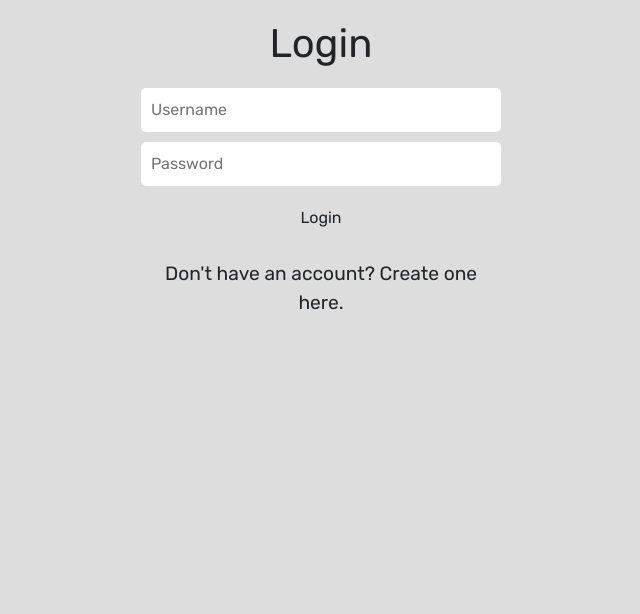
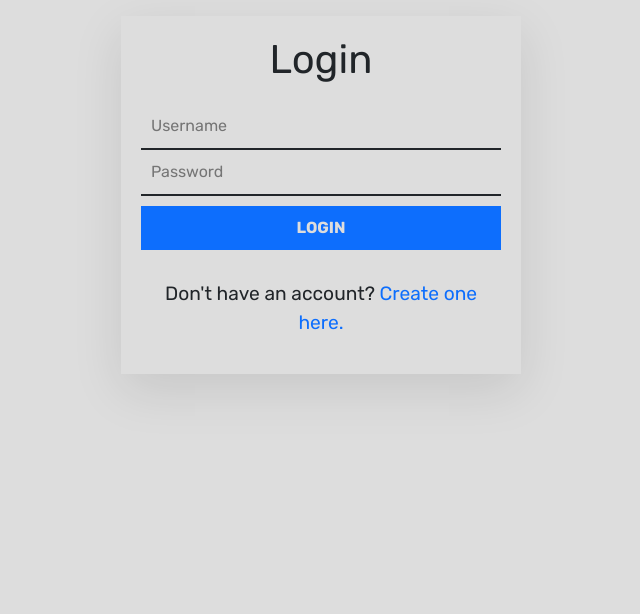
Before and after one commit to DomBDev/pineelite.com, a Flask app: page /login in a window 1280 px wide. Shown: the part 89-703 px from the top of the page, without its empty margins (319-959 px from the left). Run offline with Flask 3, Linux system fonts and the light colour scheme; parts of the project's set-up code (start-up, migrations or seed data) failed here and were passed over.

Commit message:
Add login success flash message and redirect to index page

```diff
--- a/site/main.py
+++ b/site/main.py
@@ -121,6 +121,9 @@ def contact():
 
 @app.route('/login', methods=['GET', 'POST'])
 def login():
+    if current_user.is_active:
+        flash('Logged in successfully.', 'success')
+        return redirect(url_for('index'))
     if request.method == 'POST':
         user = User.query.filter_by(username=request.form['username']).first()
         if user and check_password_hash(user.password_hash, request.form['password']):
--- a/site/static/styles/login.css
+++ b/site/static/styles/login.css
@@ -11,9 +11,11 @@ footer {
 .login-section {
     width: 100%;
     max-width: 400px;
-    margin: 0 auto;
+    margin: 1em auto;
     padding: 20px;
     text-align: center;
+    background-color: var(--bs-light);
+    box-shadow: 0 1rem 3rem rgba(0,0,0, .1);
 }
 
 .login-section h1 {
@@ -28,24 +30,41 @@ footer {
 
 .login-section form input[type="text"],
 .login-section form input[type="password"] {
+    border: none;
+    width: 100%;
+    margin: 0;
     padding: 10px;
-    margin-bottom: 10px;
-    border: none;
-    border-radius: 5px;
+    border-radius: 0;
+    color: var(--bs-dark);
+    background-color: var(--bs-light);
+    background: transparent;
+    transition: border-bottom-color 0.3s ease;
+    border-bottom: 2px solid var(--bs-dark);
+}
+
+.login-section form input[type="text"]:focus,
+.login-section form input[type="password"]:focus {
+    border-bottom-color: var(--bs-primary);
+    outline: none;
 }
 
 .login-section form input[type="submit"] {
-    padding: 10px;
+    background-color: var(--bs-primary);
     border: none;
-    border-radius: 5px;
-    background-color: var(--light-fg);
-    color: var(--base-bg);
+    color: var(--bs-light);
+    padding: 10px 20px;
+    margin: 10px 0;
+    transition: all var(--transition-speed) ease-in-out;
     cursor: pointer;
-    transition: background-color 0.3s ease;
+    text-transform: uppercase;
+    font-weight: 700;
+    flex-grow: 1;
+    text-align: center;
 }
 
 .login-section form input[type="submit"]:hover {
-    background-color: var(--light-bg);
+    background-color: var(--bs-dark);
+    color: var(--bs-primary);
 }
 
 .register {
@@ -54,7 +73,7 @@ footer {
 }
 
 .register a {
-    color: var(--light-bg);
+    color: var(--bs-primary);
     text-decoration: none;
 }
 
--- a/site/templates/contact.html
+++ b/site/templates/contact.html
@@ -1,4 +1,6 @@
 {% extends 'base.html' %}
+
+{% block title %}Contact Us | ImageFX Inc.{% endblock %}
 
 {% block content %}
 <div class="container">
--- a/site/templates/index.html
+++ b/site/templates/index.html
@@ -74,9 +74,8 @@
                         </div>
                     </div>
                 </div>
-                <!--- delete slide item button-->
+
                 <button class="btn btn-danger" data-bs-toggle="modal" data-bs-target="#deletePortfolioModal">Delete Item</button>
-
                 <div class="modal fade
                 " id="deletePortfolioModal" tabindex="-1" aria-labelledby="deletePortfolioModalLabel" aria-hidden="true">
                     <div class="modal-dialog">
@@ -87,7 +86,8 @@
                             </div>
                             <div class="modal-body
                             ">
-                                <form action="/delete_portfolio" method="post">
+                                <!--- Delete Spotlight Item TODO: backend, single item delete.-->
+                                <form class="delete" action="" method="post" enctype="multipart/form-data">
                                     <button type="submit" class="btn btn-danger">Delete</button>
                                 </form>
                             </div>
--- a/site/templates/login.html
+++ b/site/templates/login.html
@@ -1,6 +1,6 @@
 {% extends "base.html" %}
 
-{% block title %}Title - Login{% endblock %}
+{% block title %}Login | ImageFX Inc.{% endblock %}
 
 {% block content %}
 <div class="login-section">
--- a/site/templates/portfolio.html
+++ b/site/templates/portfolio.html
@@ -1,6 +1,6 @@
 {% extends 'base.html' %}
 
-{% block title %}Title - Portfolio{% endblock %}
+{% block title %}Portfolio | ImageFX Inc.{% endblock %}
 
 {% block content %}
     <script src="{{ url_for('static', filename='scripts/portfolio.js') }}"></script>
--- a/site/templates/register.html
+++ b/site/templates/register.html
@@ -1,6 +1,6 @@
 {% extends "base.html" %}
 
-{% block title %}Title - Register{% endblock %}
+{% block title %}Register | ImageFX Inc.{% endblock %}
 
 {% block content %}
 <div class="register-section">
```
